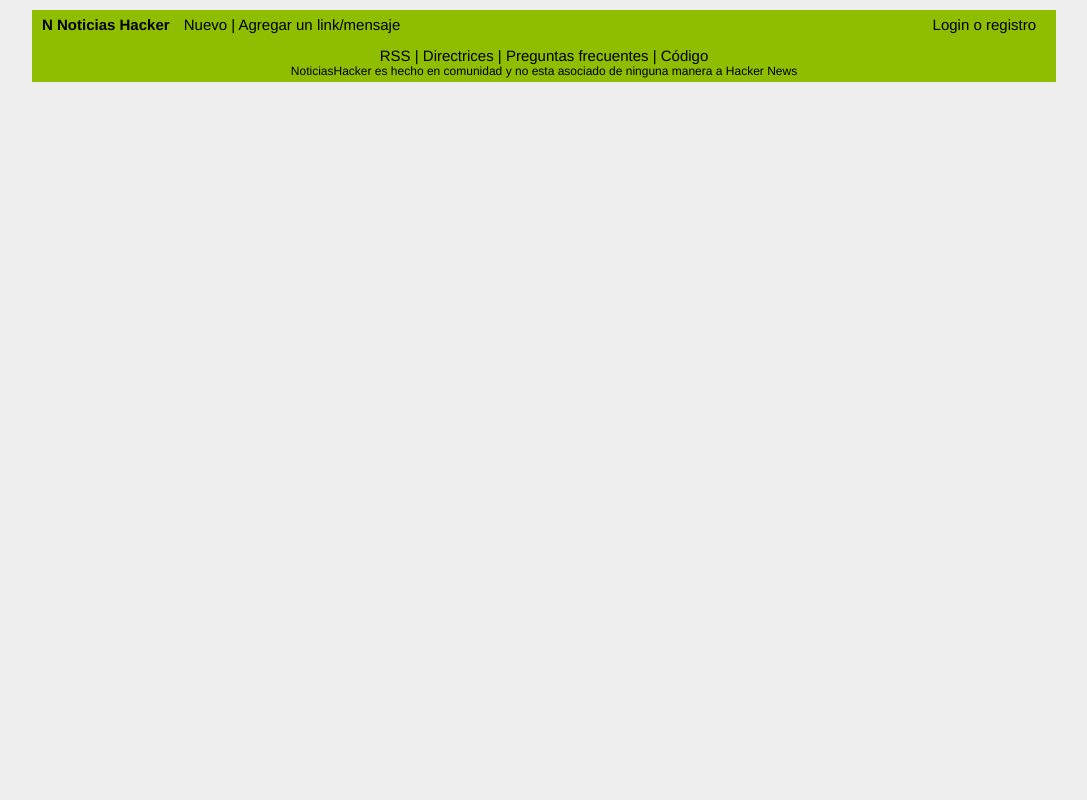
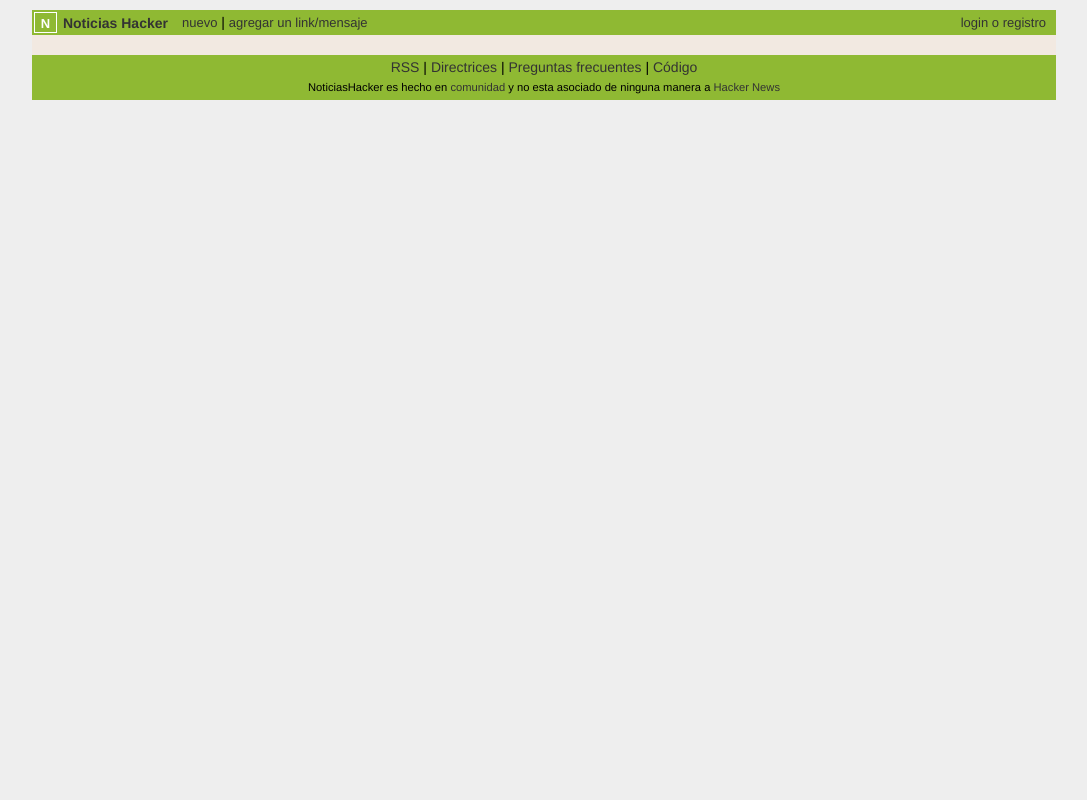
Before and after one commit to DFectuoso/Noticias-HAcker, a Python web app: template templates/main.html in a window 1280 px wide. Shown: the whole page, without its empty margins (96-1183 px from the left). Run offline with Jinja, Linux system fonts and the light colour scheme; the template is opened without the code that fills it, so the values that code supplies are empty.

Commit message:
* Improved markup, used absolute positioning in header instead of floats. * Improved overall spacing, contrast, alignment and rhythm on the frontpage * Added a zebra-style alternate color in home page. helps readability. * Added :visited state on homepage links.

```diff
--- a/static/css/noticias.css
+++ b/static/css/noticias.css
@@ -6,7 +6,8 @@
 body {
   background-color: #eeeeee;
   align-text: center;
-  font-size: 15px; }
+  font-size: 14px;
+  line-height: 1.5em; }
 
 img {
   border: 0; }
@@ -16,27 +17,47 @@ img {
   margin: 10px auto; }
 
 a {
-  color: black;
+  color: #333333;
   text-decoration: none; }
 
 a:hover {
   text-decoration: underline; }
 
 #header {
-  background-color: #8fbe00;
+  background-color: #8fb933;
   height: 25px;
-  padding: 6px 0 0 0; }
+  line-height: 25px;
+  position: relative; }
   #header #logo {
-    display: inline;
-    margin: 10px;
     font-weight: bold; }
-  #header #menu {
-    display: inline; }
-    #header #menu .right {
-      float: right;
-      padding-right: 20px; }
-    #header #menu .left {
-      float: left; }
+    #header #logo span.logotype {
+      display: inline-block;
+      margin: 2px;
+      border: 1px solid #fff;
+      font-size: 13px;
+      line-height: 21px;
+      height: 19px;
+      width: 21px;
+      color: #fff;
+      text-align: center; }
+  #header #menu a {
+    font-size: 13px;
+    text-transform: lowercase;
+    line-height: 25px; }
+  #header #menu #main_nav {
+    position: absolute;
+    left: 150px;
+    top: 0;
+    height: 25px; }
+  #header #menu #user_toolbar {
+    position: absolute;
+    right: 0;
+    top: 0;
+    padding: 0 10px; }
+    #header #menu #user_toolbar .karma {
+      font-size: 12px;
+      padding: 0 5px;
+      color: #404040; }
 
 #content {
   background-color: #f2e9e1;
@@ -116,12 +155,18 @@ a:hover {
       width: 100%;
       height: 120px; }
 
+#pages {
+  padding: 10px 51px;
+  font-size: 13px;
+  font-weight: bold; }
+
 #footer {
-  height: 35px;
-  padding: 6px 0 0 0;
+  height: 45px;
+  line-height: 25px;
   text-align: center;
-  background-color: #8fbe00; }
+  background-color: #8fb933; }
   #footer .disclamer {
+    line-height: 15px;
     font-size: 0.8em; }
 
 #guidelines {
--- a/static/css/noticias.scss
+++ b/static/css/noticias.scss
@@ -1,6 +1,6 @@
-$bright-color: #8FBE00;
+$bright-color: #8FB933;
 $light-color: #F2E9E1;
-$dark-grey: #000000;
+$dark-grey: #333;
 $soft-grey: #777777;
 $soft-white: #EEEEEE;
 
@@ -12,7 +12,8 @@ $soft-white: #EEEEEE;
 body{
   background-color:$soft-white;
   align-text:center;
-  font-size: 15px;
+  font-size: 14px;
+  line-height:1.5em;
 }
 
 img{
@@ -35,21 +36,50 @@ a:hover{
 #header{
   background-color:$bright-color;
   height: 25px;
-  padding: 6px 0 0 0;
+  line-height:25px;
+  position:relative;
+
   #logo{
-    display:inline;
-    margin: 10px;
     font-weight: bold;
+
+	span.logotype{
+		display:inline-block;
+		margin:2px;
+		border:1px solid #fff;
+		font-size:13px;
+		line-height:21px;
+		height:19px;
+		width:21px;
+		color:#fff;
+		text-align:center;
+	}
   }
+
   #menu{
-    display:inline;
 
-    .right{
-      float:right;
-      padding-right:20px;
+	a{
+		font-size:13px;
+		text-transform:lowercase;
+		line-height:25px;
+	}
+
+    #main_nav{
+		position:absolute;
+		left:150px;
+		top:0;
+		height:25px;
     }
-    .left{
-      float:left;
+    #user_toolbar{
+		position:absolute;
+		right:0;
+		top:0;
+		padding:0 10px;
+
+		.karma{
+			font-size:12px;
+			padding:0 5px;
+			color:lighten($dark-grey,5%);
+		}
     }
   }
 }
@@ -165,14 +226,25 @@ a:hover{
   }
 }
 
+#pages{
+	padding:10px 51px ;
+	font-size:13px;
+	font-weight:bold;
+}
+
 #footer{
-  height:35px;
-  padding: 6px 0 0 0;
+
+  height:45px;
+  line-height:25px;
   text-align:center;
   background-color:$bright-color;
+
+
   .disclamer{
+	line-height:15px;
     font-size:0.8em;
   }
+
 }
 
 #guidelines{
--- a/templates/base.html
+++ b/templates/base.html
@@ -19,30 +19,36 @@
   <body>
     <div id="wrapper">
       <div id="header">
+          <div id="logo">
+              <a href="/" title="Hacker News">
+                  <span class="logotype">N</span> Noticias Hacker
+              </a>
+          </div>
         <div id="menu">
-          <span class="left">
-            <div id="logo"><a href="/">N Noticias Hacker</a></div>
+          <div id="main_nav">
             <a href="/nuevo">Nuevo</a> |
             <a href="/agregar">Agregar un link/mensaje</a>
-          </span>
-          <span class="right">
+          </div>
+          <div id="user_toolbar">
             {% if user %}
-              <a href="/perfil/{{user.nickname}}">{{user.nickname}}</a>({{user.sum_votes}}) |
+              <a href="/perfil/{{user.nickname}}">{{user.nickname}}</a><span class="karma">({{user.sum_votes}})</span> |
               <a href="/logout">Log out</a>
             {% else %}
               <a href="/login">Login o registro</a>
             {% endif %}
-          </span>
+          </div>
         </div>
       </div>
       <div id="content">
         {% block content %}{% endblock %}
       </div>
       <div id="footer">
-        <a href="/rss">RSS</a> |
-        <a href="/directrices">Directrices</a> |
-        <a href="/preguntas-frecuentes">Preguntas frecuentes</a> |
-        <a href="https://github.com/DFectuoso/Noticias-HAcker">Código</a>
+          <p>
+              <a href="/rss">RSS</a> |
+              <a href="/directrices">Directrices</a> |
+              <a href="/preguntas-frecuentes">Preguntas frecuentes</a> |
+              <a href="https://github.com/DFectuoso/Noticias-HAcker">Código</a>
+          </p>
         <p class="disclamer">
           NoticiasHacker es hecho en <a href="https://github.com/DFectuoso/Noticias-HAcker/blob/master/COMMITTERS">comunidad</a> y no esta asociado de ninguna manera a <a href="http://news.ycombinator.com">Hacker News</a>
         </p>
--- a/templates/main.html
+++ b/templates/main.html
@@ -5,7 +5,7 @@
   {% include "post_bit.html" %}
 {% endfor %}
 
-<div class="pages">
+<div id="pages">
   {% if prevPage %}
     <a class="prevPage" href="?pagina={{prevPage}}">&#171; anterior</a>
   {% endif %}
--- a/templates/post_bit.html
+++ b/templates/post_bit.html
@@ -1,7 +1,7 @@
   <div class="noticia">
     <div class="post-votes">
       {% if post.number %}
-        <span class="order-number">{{post.number}}.-</span>
+        <span class="order-number">{{post.number}}.</span>
       {% endif %}
       {% if post.prefetched_already_voted %}
         <a class="post-upvote voted"><img src="/static/images/grayarrow.gif"/></a><br/>
```
Also changed, not shown: other parts of static/css/noticias.css (+28 -10 lines), other parts of static/css/noticias.scss (+38 -7 lines). Lines whose indentation alone changed are shown as unchanged.
